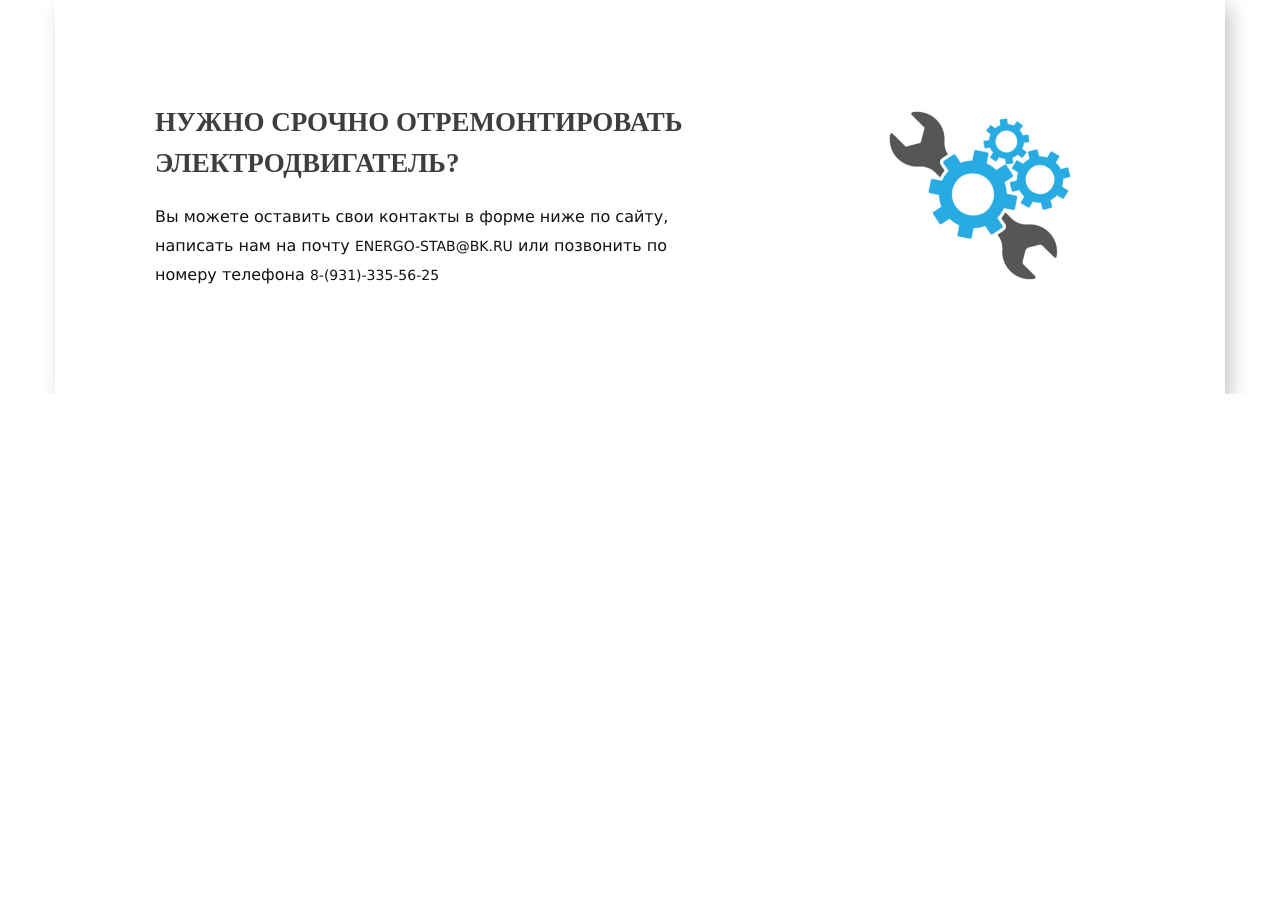
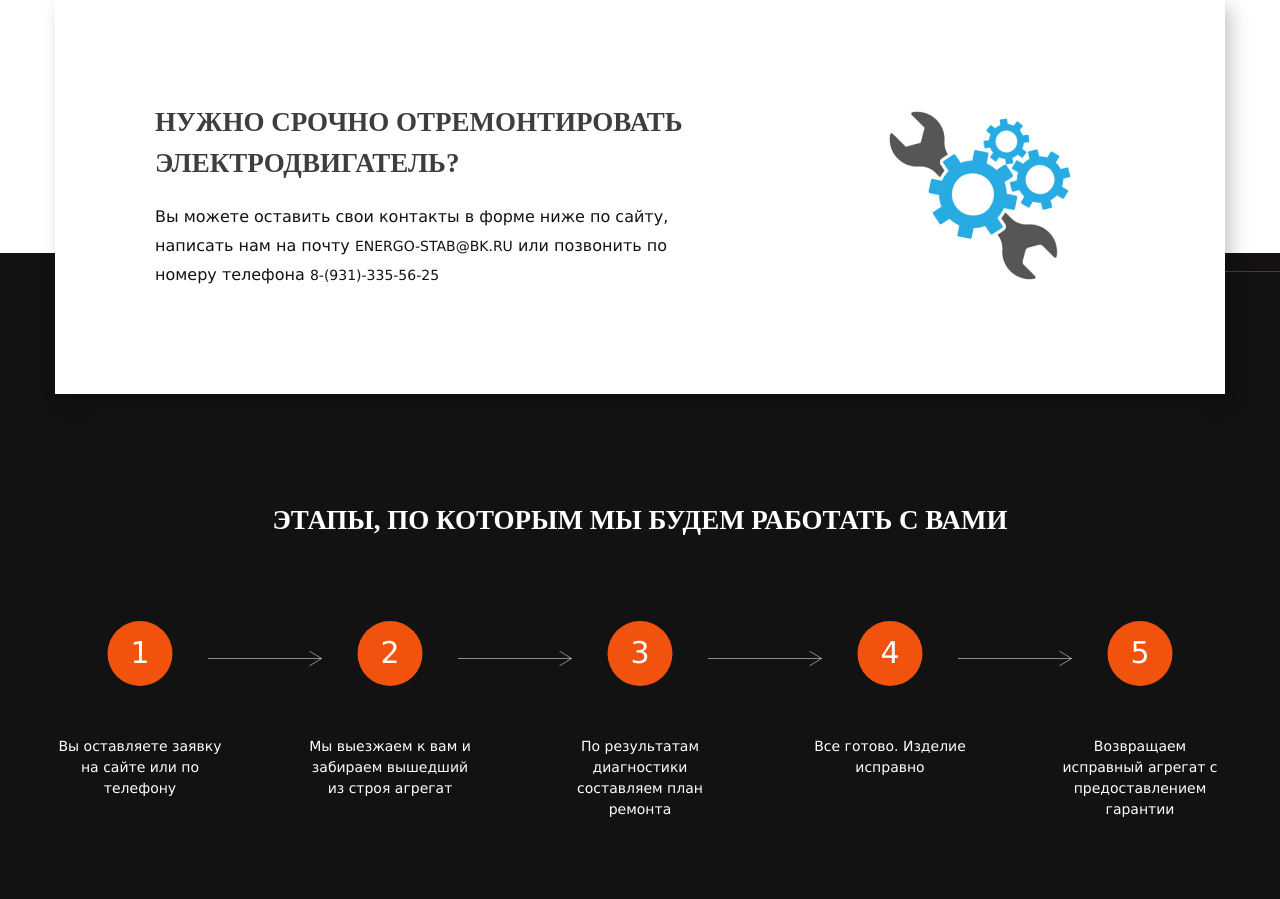
Before and after one commit to gigabot04/energy, a website: page source/index.html in a window 1280 px wide. Shown: the part 3387-4286 px from the top of the page. Before the commit the page ends 3781 px from the top, so only its background shows below. Drawn offline with nearby package versions, Linux system fonts and the light colour scheme; files that its build step writes are made by us from their sources; files whose address does not match are found by name.

Commit message:
Секция этапов

```diff
--- a/source/index.html
+++ b/source/index.html
@@ -215,6 +215,16 @@
         <p>Вы можете оставить свои контакты в форме ниже по сайту, написать нам на почту <a href="mailto:energo-stab@bk.ru">energo-stab@bk.ru</a> или позвонить по номеру телефона <a href="tel:89313355625">8-(931)-335-56-25</a></p>
       </div>
     </section>
+    <section class="stages">
+      <h2>Этапы, по которым мы будем работать с вами</h2>
+      <ul class="stages__items">
+        <li class="stages__item">Вы оставляете заявку на сайте или по телефону</li>
+        <li class="stages__item">Мы выезжаем к вам и забираем вышедший из строя агрегат</li>
+        <li class="stages__item">По результатам диагностики составляем план ремонта</li>
+        <li class="stages__item">Все готово. Изделие исправно</li>
+        <li class="stages__item">Возвращаем исправный агрегат с предоставлением гарантии</li>
+      </ul>
+    </section>
   </main>
   <script src="https://unpkg.com/swiper/swiper-bundle.min.js"></script>
   <script src="js/main.js"></script>
--- a/source/sass/blocks/help.scss
+++ b/source/sass/blocks/help.scss
@@ -1,9 +1,12 @@
 .help {
+  position: relative;
+  z-index: 1;
+
  @media (max-width: $tablet-width) {
    padding: 0 34px;
  }
 
- @media (max-width: $tablet-width) {
+ @media (max-width: $mobile-width) {
    padding: 0 25px;
  }
 }
--- /dev/null
+++ b/source/sass/blocks/stages.scss
@@ -0,0 +1,139 @@
+.stages {
+  position: relative;
+  background-color: $block;
+  color: $white;
+  margin-top: -141px;
+  padding-top: 247px;
+  padding-bottom: 79px;
+
+  &::after {
+    content: "";
+    position: absolute;
+    top: 18px;
+    right: 0;
+    width: 50%;
+    height: 1px;
+    background-color: rgba($orange2, 0.35);
+  }
+
+  & h2 {
+    position: relative;
+    font-weight: 600;
+    font-size: 27px;
+    line-height: 151%;
+    color: $white;
+    margin: 0 auto;
+    max-width: max-content;
+    text-align: center;
+    background-color: $block;
+    text-transform: uppercase;
+    padding: 0 20px;
+    margin-bottom: 80px;
+    z-index: 1;
+  }
+
+  @media (max-width: $tablet-width) {
+    margin-top: -73px;
+    padding-top: 177px;
+
+    & h2 {
+      margin-bottom: 75px;
+    }
+  }
+}
+
+.stages__items {
+  list-style: none;
+  counter-reset: list1;
+  display: flex;
+  flex-wrap: wrap;
+  justify-content: center;
+  max-width: 1170px;
+  margin: 0 auto;
+  padding: 0;
+
+  @media (max-width: $tablet-width) {
+    max-width: 688px;
+  }
+}
+
+.stages__item {
+  position: relative;
+  padding-top: 115px;
+  width: 170px;
+  text-align: center;
+  font-weight: 300;
+  font-size: 14px;
+  line-height: 150%;
+
+  &:not(:last-of-type) {
+    margin-right: 80px;
+
+    &::after {
+      content: "";
+      position: absolute;
+      top: 30px;
+      right: -97px;
+      width: 114px;
+      height: 15px;
+      background-image: url("../img/icon/arrow-long.svg");
+      background-repeat: no-repeat;
+      background-position: center;
+    }
+  }
+
+  &::before {
+    counter-increment: list1;
+    content: counter(list1);
+    display: flex;
+    justify-content: center;
+    align-items: center;
+    position: absolute;
+    top: 0;
+    text-transform: uppercase;
+    font-weight: 300;
+    font-size: 30px;
+    line-height: 151%;
+    left: 50%;
+    transform: translateX(-50%);
+    width: 65px;
+    height: 65px;
+    background-color: $orange;
+    border-radius: 50%;
+  }
+
+  @media (max-width: $tablet-width) {
+    margin-bottom: 40px;
+
+    &:not(:last-of-type) {
+      margin-right: 89px;
+
+      &::after {
+        top: 25px;
+        right: -105px;
+      }
+    }
+
+    &:nth-child(3) {
+      margin-right: 0;
+
+      &::after {
+        content: none;
+      }
+    }
+  }
+
+  @media (max-width: $mobile-width) {
+    margin-bottom: 55px;
+    padding-top: 95px;
+    width: 280px;
+
+    &:not(:last-of-type) {
+      margin-right: 0;
+
+      &::after {
+        content: none;
+      }
+    }
+  }
+}
--- a/source/sass/style.scss
+++ b/source/sass/style.scss
@@ -9,3 +9,4 @@
 @import "blocks/portfolio.scss";
 @import "blocks/services.scss";
 @import "blocks/help.scss";
+@import "blocks/stages.scss";
```
Also changed, not shown: build/css/style.css, build/css/styles.min.css, build/img/icon/arrow-long.svg (added), build/img/sprite.svg, build/index.html, source/img/icon/arrow-long.svg (added), 1 other file.
